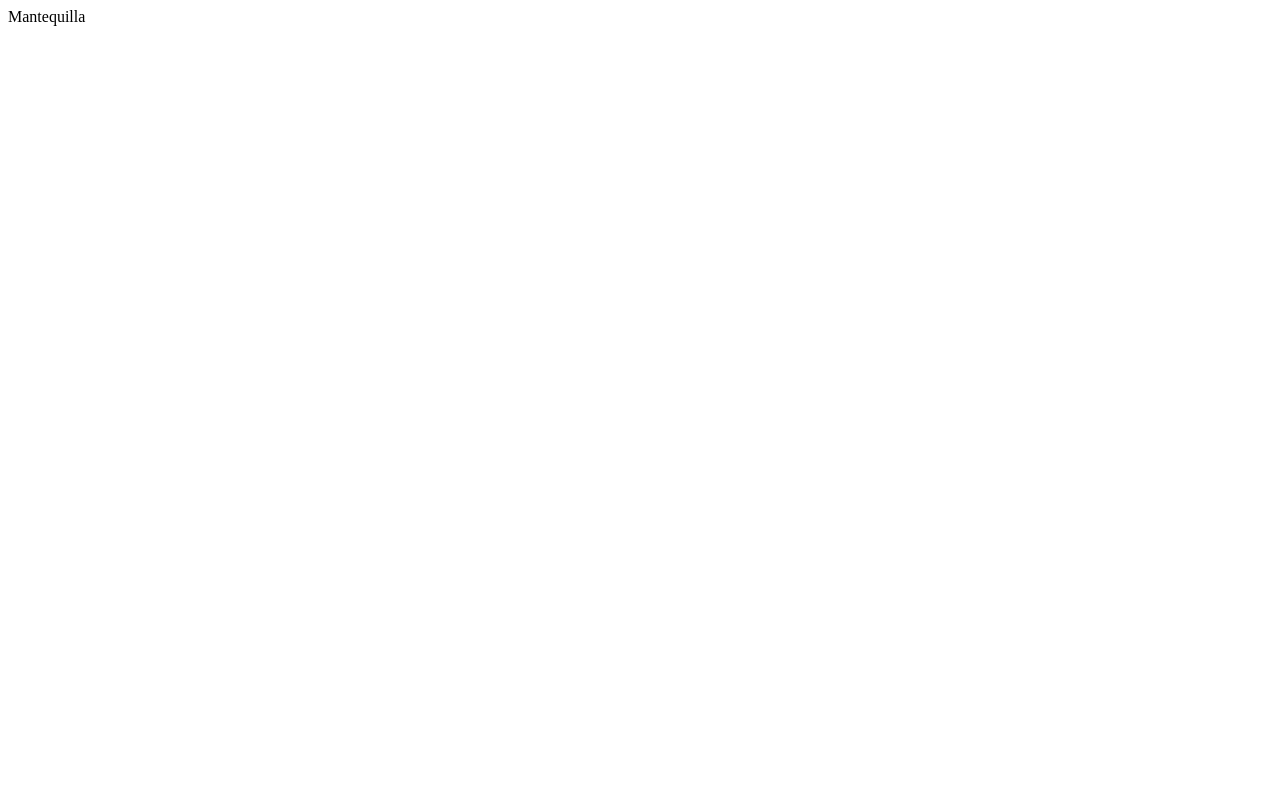
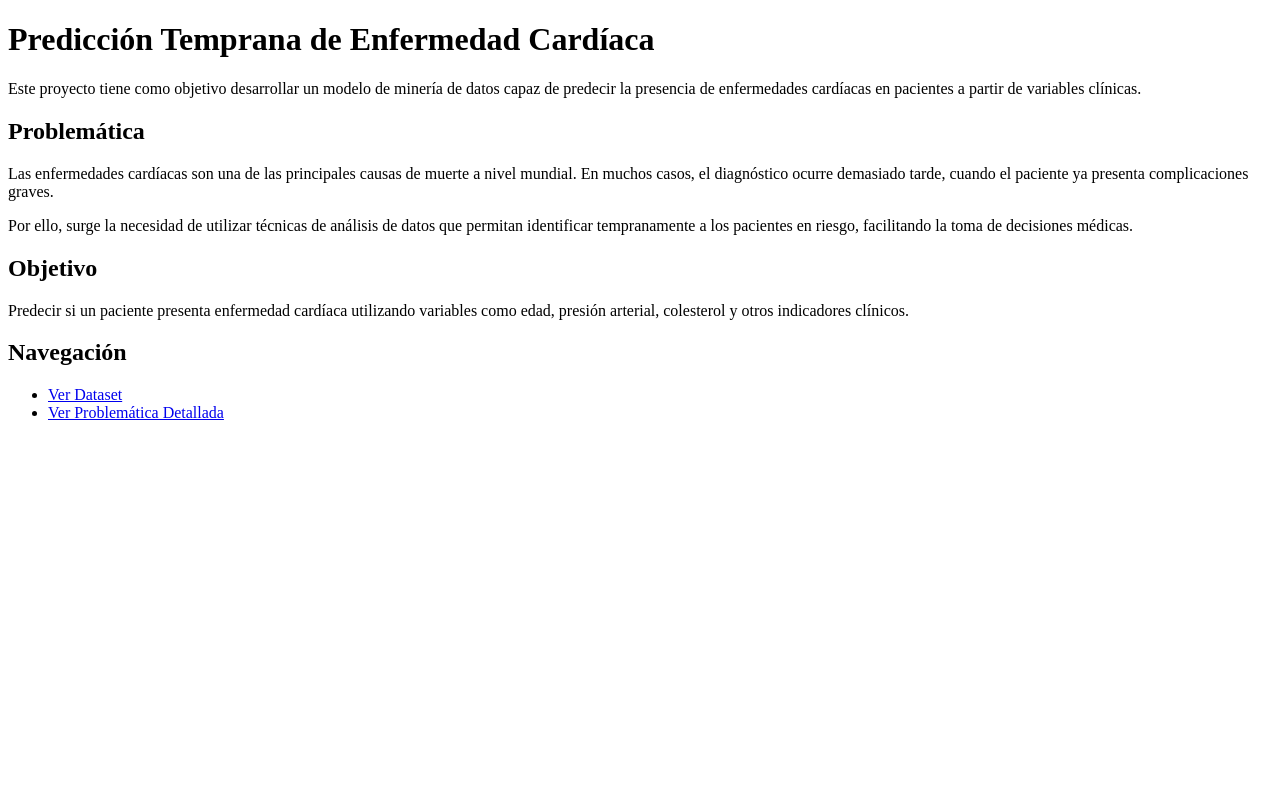
Before and after one commit to PanConQuesotv/Enfermedades_Cardiacas, a Flask app: page / in a window 1280 px wide. Before the commit the page is almost empty. Run offline with Flask 3, Linux system fonts and the light colour scheme.

Commit message:
Tercer  Commit

```diff
--- a/app.py
+++ b/app.py
@@ -1,8 +1,15 @@
-from flask import Flask,render_template
-
+from flask import Flask, render_template
 
 app = Flask(__name__)
 
 @app.route("/")
 def home():
-    return "Mantequilla"
+    return render_template("index.html")
+
+@app.route("/dataset")
+def dataset():
+    return render_template("dataset.html")
+
+@app.route("/problematica")
+def problematica():
+    return render_template("problematica.html")
--- a/templates/index.html
+++ b/templates/index.html
@@ -1,11 +1,41 @@
 <!DOCTYPE html>
-<html lang="en">
+<html lang="es">
 <head>
     <meta charset="UTF-8">
-    <meta name="viewport" content="width=device-width, initial-scale=1.0">
-    <title>Document</title>
+    <title>Predicción de Enfermedad Cardíaca</title>
 </head>
 <body>
 
+    <h1>Predicción Temprana de Enfermedad Cardíaca</h1>
+
+    <p>
+        Este proyecto tiene como objetivo desarrollar un modelo de minería de datos capaz de predecir
+        la presencia de enfermedades cardíacas en pacientes a partir de variables clínicas.
+    </p>
+
+    <h2>Problemática</h2>
+    <p>
+        Las enfermedades cardíacas son una de las principales causas de muerte a nivel mundial.
+        En muchos casos, el diagnóstico ocurre demasiado tarde, cuando el paciente ya presenta
+        complicaciones graves.
+    </p>
+
+    <p>
+        Por ello, surge la necesidad de utilizar técnicas de análisis de datos que permitan
+        identificar tempranamente a los pacientes en riesgo, facilitando la toma de decisiones médicas.
+    </p>
+
+    <h2>Objetivo</h2>
+    <p>
+        Predecir si un paciente presenta enfermedad cardíaca utilizando variables como edad,
+        presión arterial, colesterol y otros indicadores clínicos.
+    </p>
+
+    <h2>Navegación</h2>
+    <ul>
+        <li><a href="/dataset">Ver Dataset</a></li>
+        <li><a href="/problematica">Ver Problemática Detallada</a></li>
+    </ul>
+
 </body>
 </html>
```
Also changed, not shown: templates/dataset.html (added), templates/problematica.html (added).
